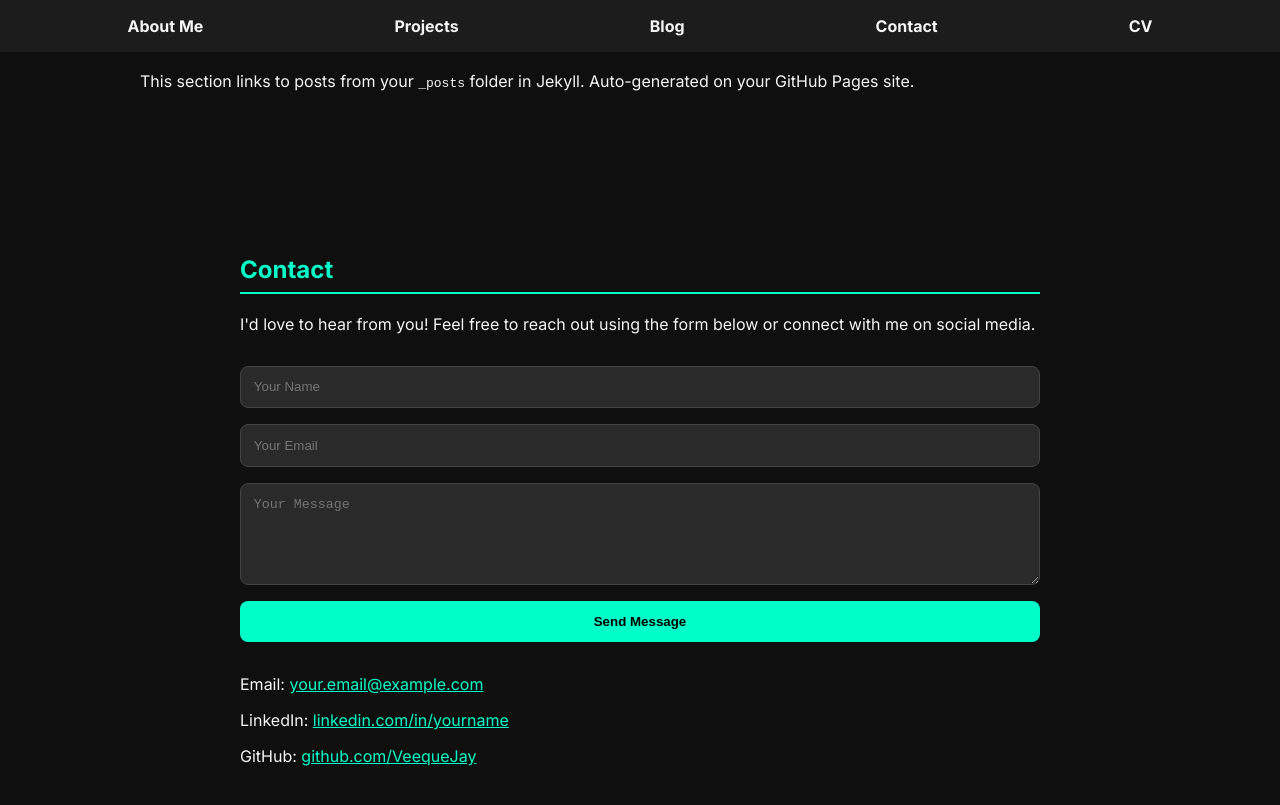
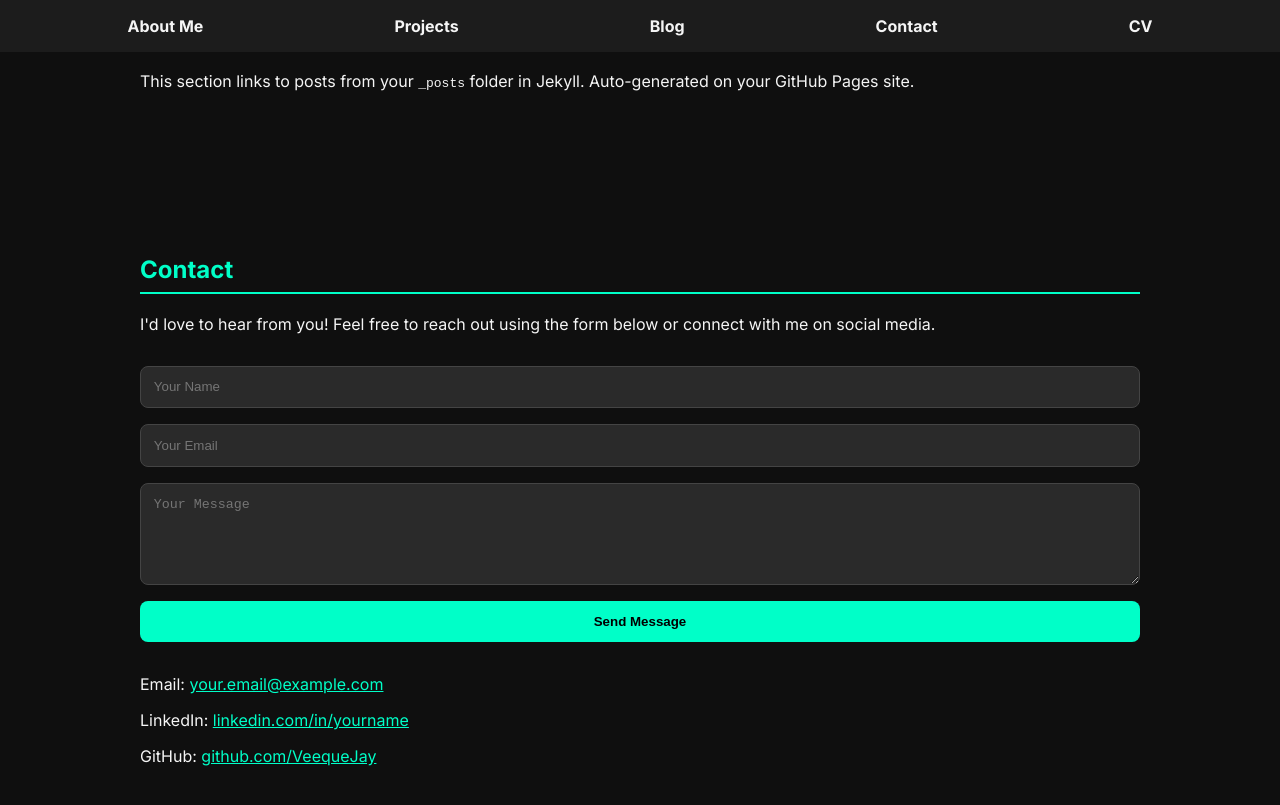
Before and after one commit to VeequeJay/VeequeJay.github.io, a Jekyll site: the page index.html, which Jekyll copies as it is, in a window 1280 px wide and 900 px high, scrolled down 1363 px. Shown: the top 805 px of the window. Built offline with Jekyll 4.4.1, drawn with Linux system fonts in a browser that asks for light colours.

Commit message:
Update index.html

```diff
--- a/index.html
+++ b/index.html
@@ -126,7 +126,7 @@
   </section>
 
 
-  <section id="contact" style="padding: 4rem 2rem; max-width: 800px; margin: auto; color: #f5f5f5;" data-aos="fade-up">
+  <section id="contact" style="padding: 4rem 2rem; max-width: 1000px; margin: auto; color: #f5f5f5;" data-aos="fade-up">
   <h2 style="color: #00ffc8; border-bottom: 2px solid #00ffc8; padding-bottom: 0.5rem;">Contact</h2>
   <p style="margin-bottom: 2rem;">I'd love to hear from you! Feel free to reach out using the form below or connect with me on social media.</p>
 
```
